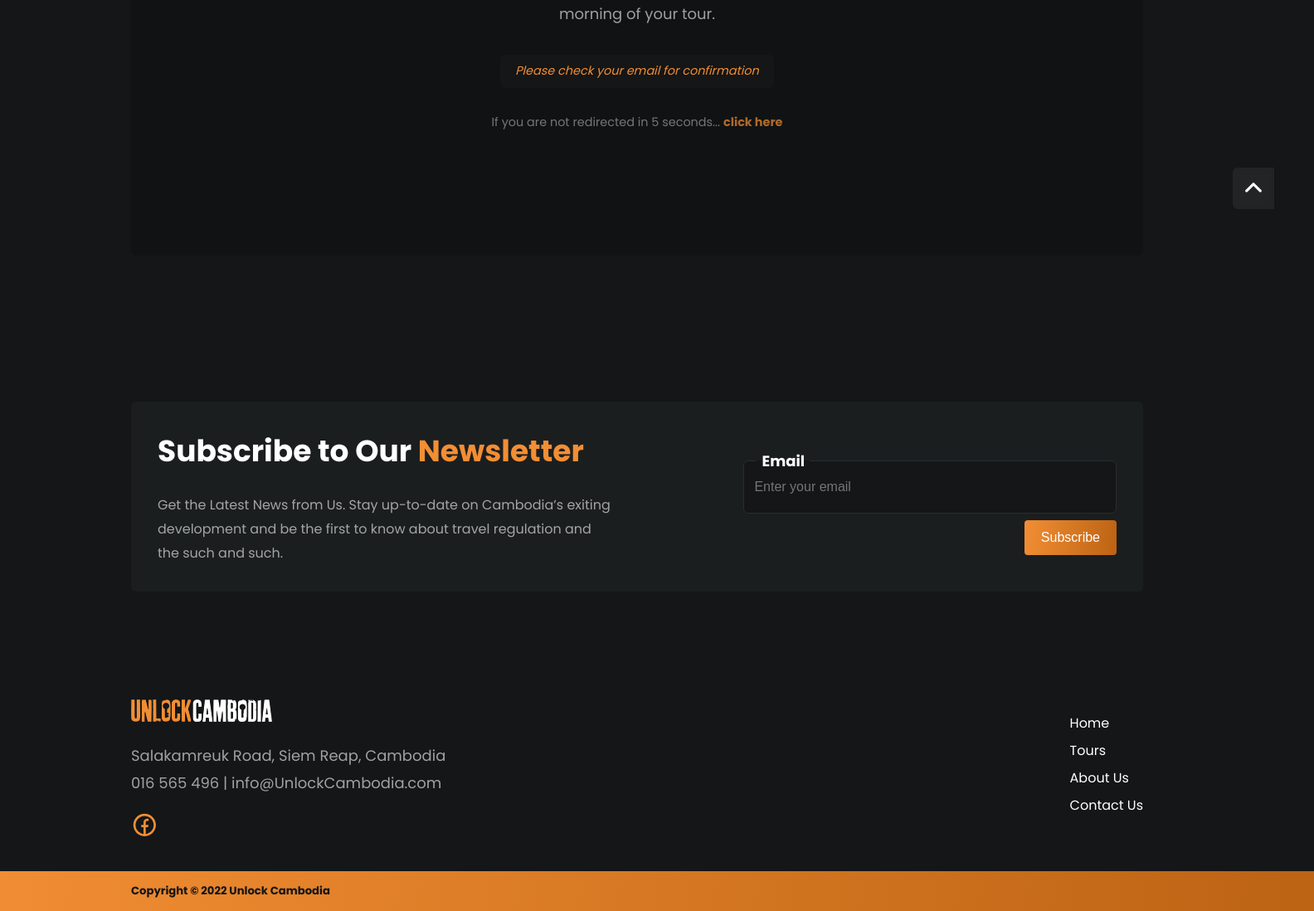
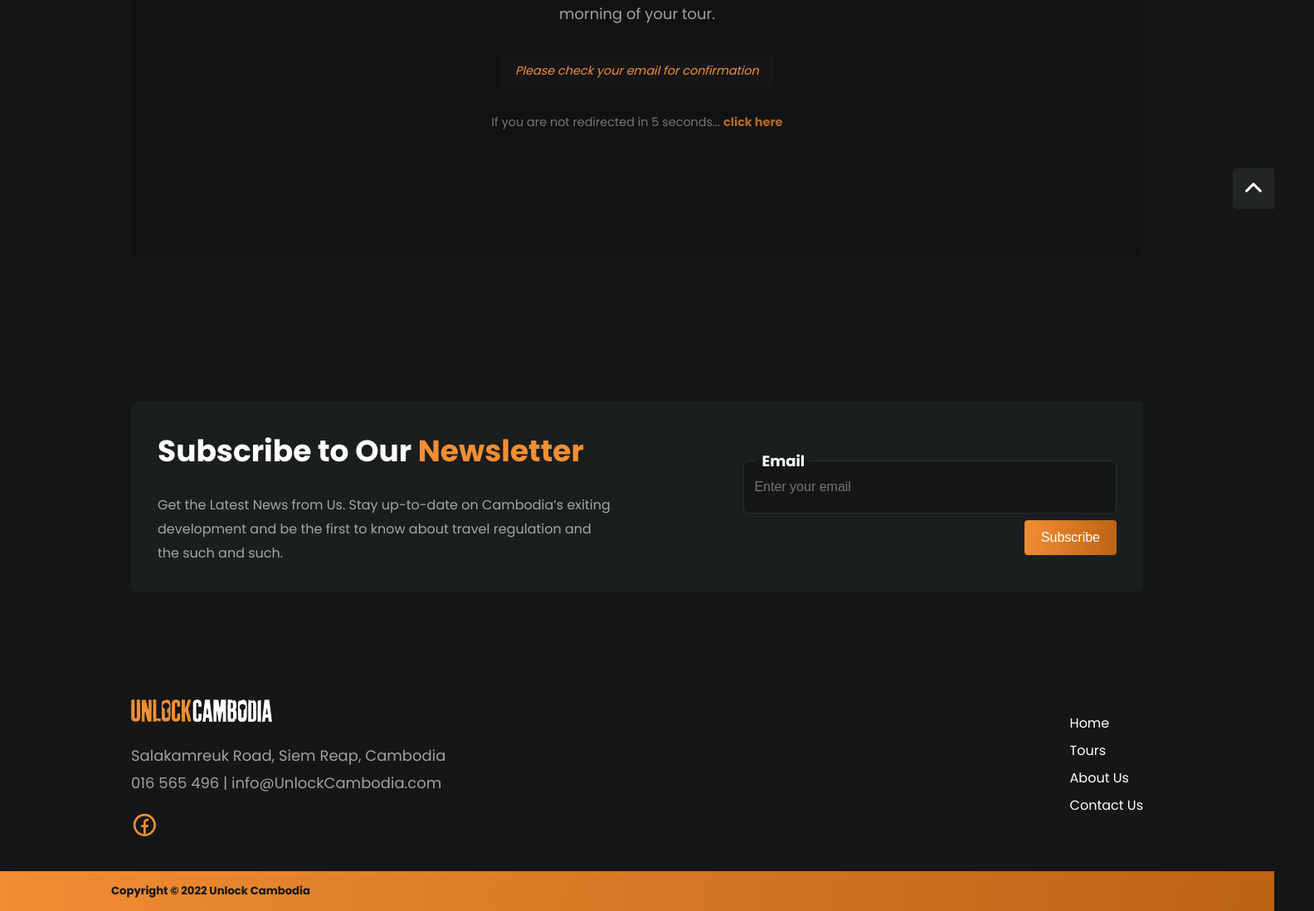
Before and after one commit to ElitistNoob/unlock-cambodia, a React (Create React App) app: page /form-submit in a window 1536 px wide. Shown: the part 468-1566 px from the top of the page at 83% size, 1584 px wide, since content can reach past the window. Built offline with nearby package versions, Linux system fonts and the light colour scheme.

Commit message:
fixed bar horizontal scroll

```diff
--- a/src/components/styles/Footer.module.scss
+++ b/src/components/styles/Footer.module.scss
@@ -148,6 +148,10 @@
     padding-inline: 0;
   }
 
+  @media (min-width: 1440px) {
+    width: calc(100% + 3em);
+  }
+
   .container2 {
     max-width: 1220px;
     width: 100%;
```
